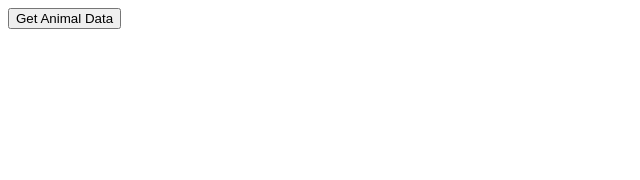
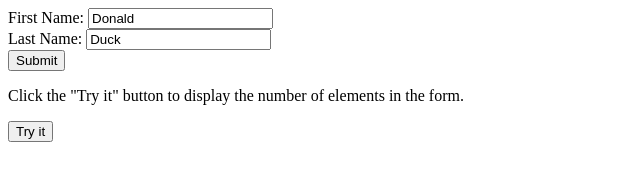
Before and after one commit to anubhavsingh2010312/sample_repo, a website: page index.html in a window 1280 px wide. Shown: the whole page, without its empty margins (0-640 px from the left). Drawn offline with Linux system fonts and the light colour scheme.

Commit message:
DOM manipulation tut

```diff
--- a/index.html
+++ b/index.html
@@ -8,13 +8,13 @@
     <script src="script.js"></script>
 </head>
 <body>
-    <script>
-        async function getAnimalData() {
-            const response = await fetch("https://fakerapi.it/api/v1/persons");
-            const data = await response.json();
-            console.log(data);
-        }
-    </script>
-    <button onclick="getAnimalData()">Get Animal Data</button>
+    <form id="loginForm" action="/login" method="POST">
+        First Name: <input type="text" name="fname" value="Donald"><br>
+        Last Name: <input type="text" name="lname" value="Duck"><br>
+        <input type="submit" value="Submit">
+    </form>
+    <p>Click the "Try it" button to display the number of elements in the form.</p>
+    <button onclick="myFunction()">Try it</button>
+    <p id="displaySpace"></p>
 </body>
 </html>
--- a/script.js
+++ b/script.js
@@ -0,0 +1,9 @@
+function myFunction() {
+    var x = document.getElementById("loginForm").elements.length;
+    var y = document.getElementById("loginForm").elements[1].value;
+    document.getElementById("displaySpace").innerHTML = "Found " + x + " elements in the form. The last name is " + y;
+
+    const para = document.createElement("p");
+    para.innerText = "This is a new paragraph created by DOM.";
+    document.body.appendChild(para);
+}
```
